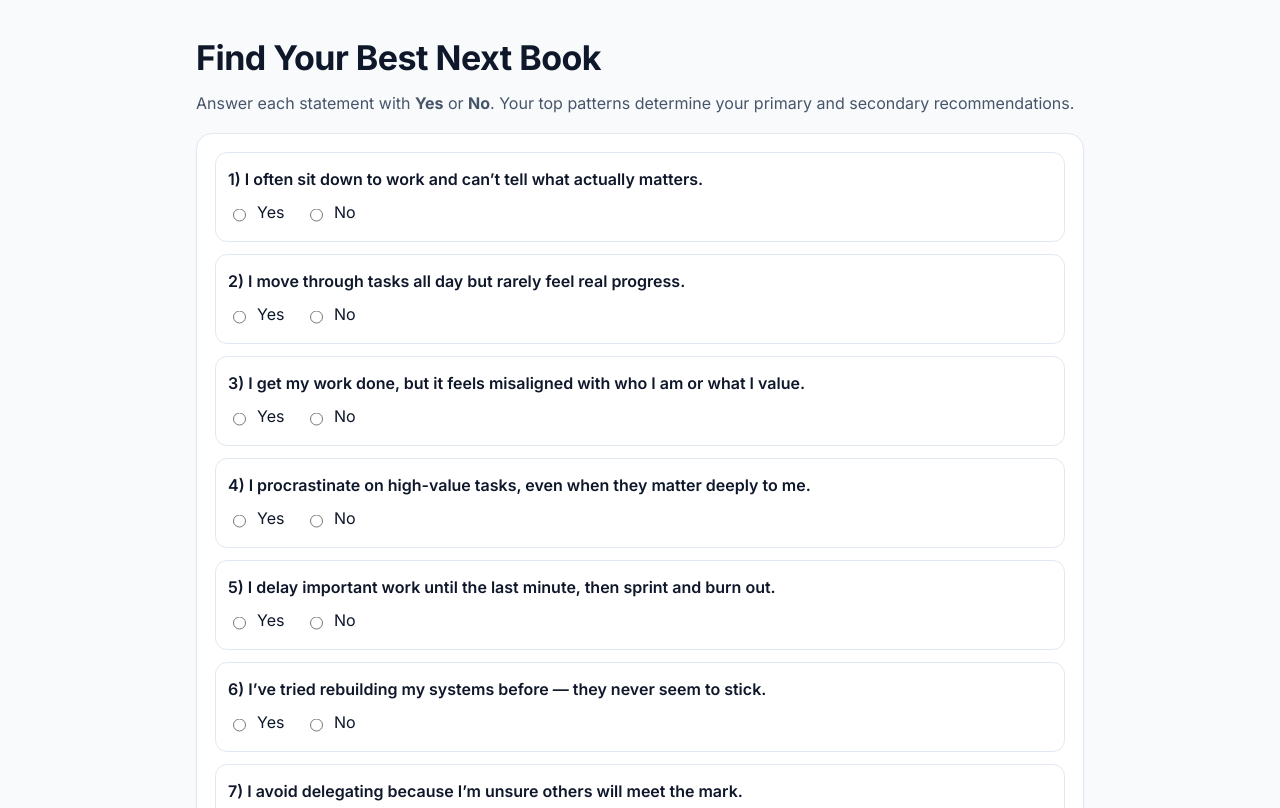
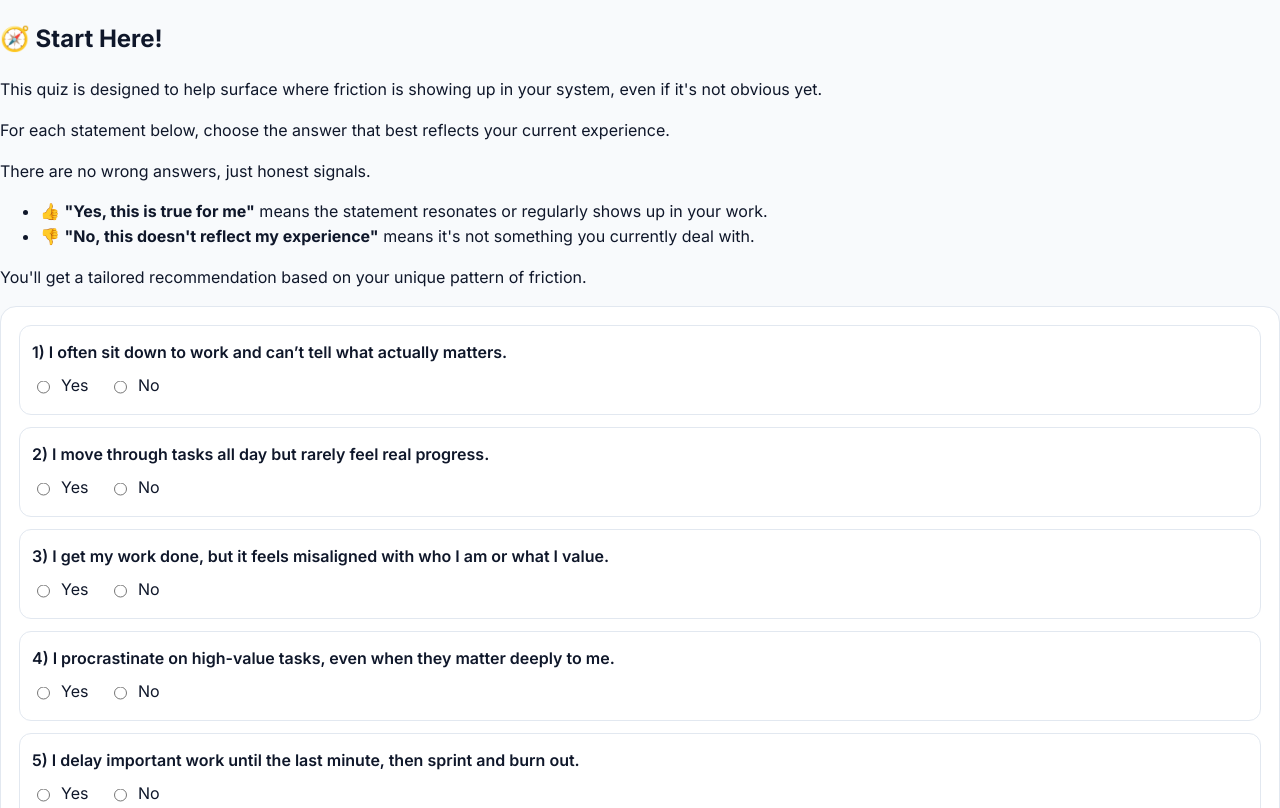
Before and after one commit to JPero85/joe-quiz, a plain HTML site: page index.html in a window 1280 px wide. Shown: the top 808 px of the page. Drawn offline with Linux system fonts and the light colour scheme.

Commit message:
Update index.html

```diff
--- a/index.html
+++ b/index.html
@@ -7,13 +7,17 @@
   <link rel="preconnect" href="https://fonts.gstatic.com" crossorigin>
   <link href="https://fonts.googleapis.com/css2?family=Inter:wght@400;600;700&display=swap" rel="stylesheet">
   <link rel="stylesheet" href="css.style.css" />
-</head>
-<body>
-  <main class="container">
-    <header class="header">
-      <h1 class="title">Find Your Best Next Book</h1>
-      <p class="subtitle">Answer each statement with <strong>Yes</strong> or <strong>No</strong>. Your top patterns determine your primary and secondary recommendations.</p>
-    </header>
+<section class="intro">
+    <h2>🧭 Start Here!</h2>
+    <p>This quiz is designed to help surface where friction is showing up in your system, even if it's not obvious yet.</p>
+    <p>For each statement below, choose the answer that best reflects your current experience.</p>
+    <p>There are no wrong answers, just honest signals.</p>
+    <ul>
+        <li>👍 <strong>"Yes, this is true for me"</strong> means the statement resonates or regularly shows up in your work.</li>
+        <li>👎 <strong>"No, this doesn't reflect my experience"</strong> means it's not something you currently deal with.</li>
+    </ul>
+    <p>You'll get a tailored recommendation based on your unique pattern of friction.</p>
+</section>
 
     <!-- QUIZ -->
     <form id="quiz-form" class="card">
```
